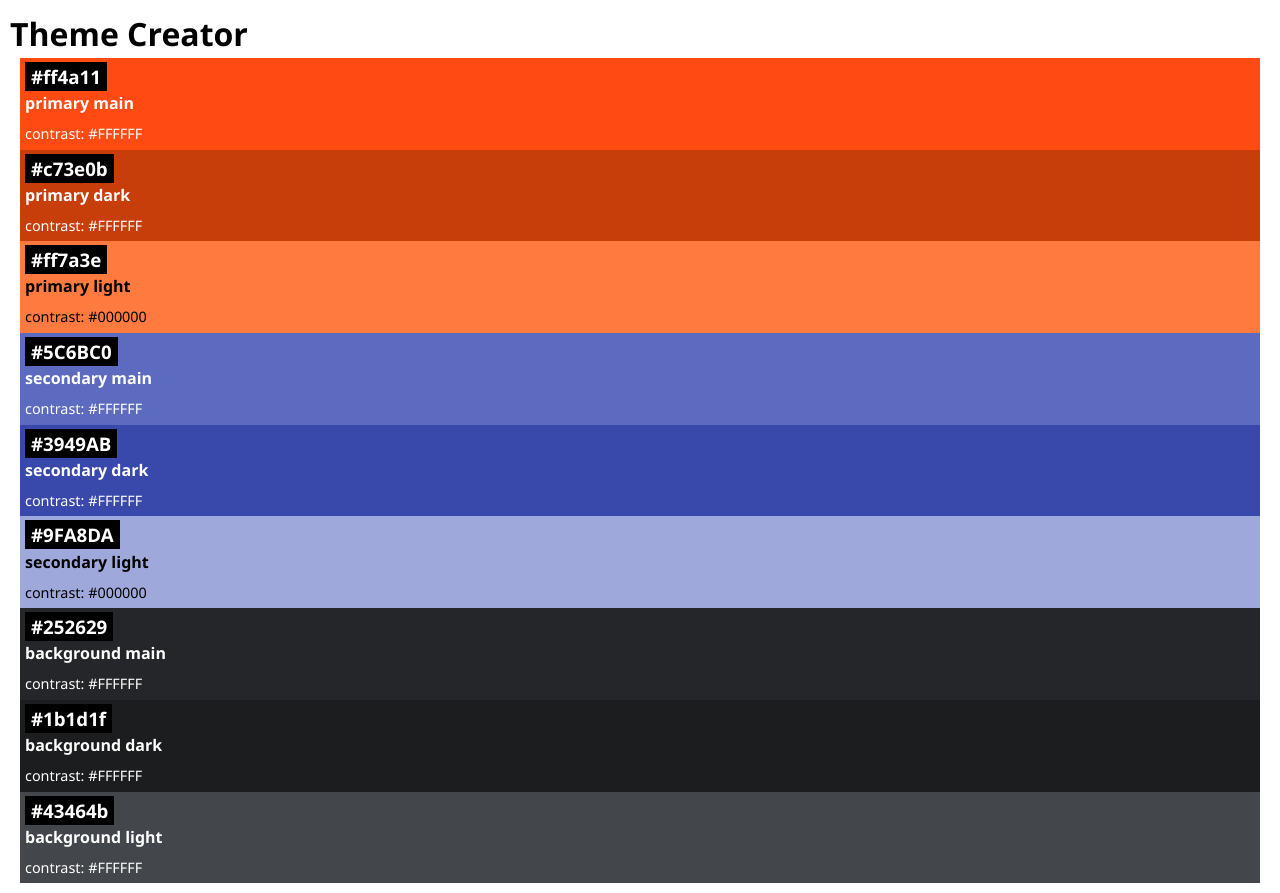
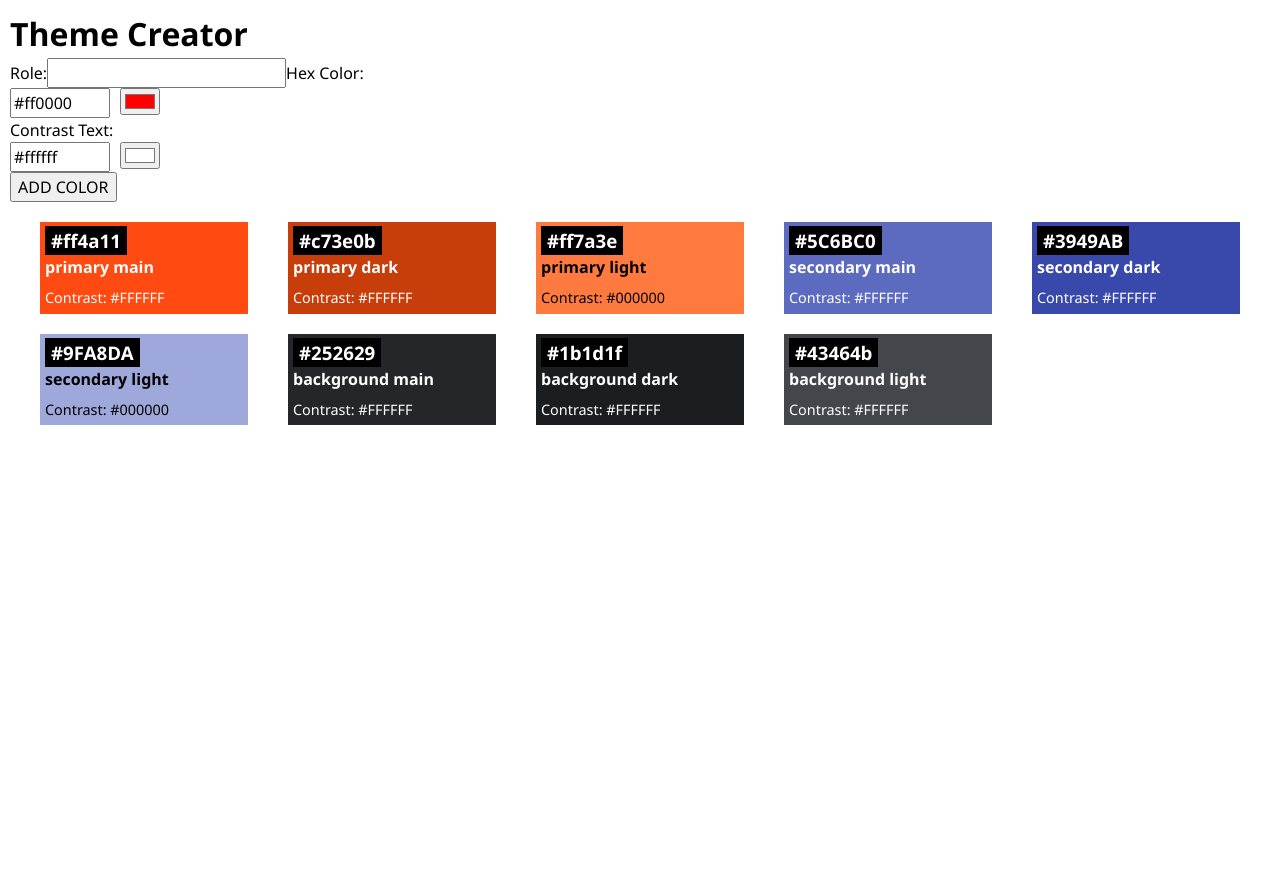
Before and after one commit to SLworld13/Recap_Project_4, a React (Vite) app: page / in a window 1280 px wide. After the commit the page ends 800 px from the top, so only its background shows below. Built offline with nearby package versions, Linux system fonts and the light colour scheme.

Commit message:
added ColorForm, ColorInput, nanoid for IDs.Inlinestyles, Backgroundcolr direkt mit probs zugewiesen

```diff
--- a/package.json
+++ b/package.json
@@ -13,6 +13,7 @@
   "dependencies": {
     "@octokit/rest": "^20.1.0",
     "dotenv": "^16.4.5",
+    "nanoid": "^5.0.8",
     "react": "^18.2.0",
     "react-dom": "^18.2.0"
   },
--- a/src/App.jsx
+++ b/src/App.jsx
@@ -1,16 +1,26 @@
+import { useState } from "react";
 import { initialColors } from "./lib/colors";
 import Color from "./Components/Color/Color";
+import ColorForm from "./Components/ColorForm/ColorForm";
 import "./App.css";
 
 function App() {
+  const [colors, setColors] = useState(initialColors);
+
+  const addColor = (newColor) => {
+    setColors([newColor, ...colors]); // Fügt die neue Farbe an den Anfang der Liste
+  };
+
   return (
-    <>
+    <div className="App">
       <h1>Theme Creator</h1>
-
-      {initialColors.map((color) => {
-        return <Color key={color.id} color={color} />;
-      })}
-    </>
+      <ColorForm addColor={addColor} />
+      <div className="colors-grid">
+        {colors.map((color) => (
+          <Color key={color.id} color={color} />
+        ))}
+      </div>
+    </div>
   );
 }
 
--- a/src/Components/Color/Color.jsx
+++ b/src/Components/Color/Color.jsx
@@ -11,7 +11,7 @@ export default function Color({ color }) {
     >
       <h3 className="color-card-headline">{color.hex}</h3>
       <h4>{color.role}</h4>
-      <p>contrast: {color.contrastText}</p>
+      <p>Contrast: {color.contrastText}</p>
     </div>
   );
 }
--- /dev/null
+++ b/src/Components/ColorForm/ColorForm.css
@@ -0,0 +1,23 @@
+form {
+  display: flex;
+  flex-direction: column;
+  max-width: 400px;
+  margin: 20px auto;
+}
+
+input {
+  margin-bottom: 10px;
+  padding: 8px;
+}
+
+button {
+  padding: 10px;
+  background-color: #4caf50;
+  color: white;
+  border: none;
+  cursor: pointer;
+}
+
+button:hover {
+  background-color: #45a049;
+}
--- /dev/null
+++ b/src/Components/ColorForm/ColorForm.jsx
@@ -0,0 +1,47 @@
+import { useState } from "react";
+import ColorInput from "../ColorInput";
+import { nanoid } from "nanoid";
+
+export default function ColorForm({ addColor }) {
+  const [role, setRole] = useState("");
+  const [hex, setHex] = useState("#ff0000");
+  const [contrastText, setContrastText] = useState("#ffffff");
+
+  const handleSubmit = (e) => {
+    e.preventDefault();
+
+    const newColor = {
+      id: nanoid(),
+      role,
+      hex,
+      contrastText,
+    };
+
+    addColor(newColor);
+    setRole("");
+    setHex("#ff0000");
+    setContrastText("#ffffff");
+  };
+
+  return (
+    <form onSubmit={handleSubmit}>
+      <label>
+        Role:
+        <input
+          type="text"
+          value={role}
+          onChange={(e) => setRole(e.target.value)}
+        />
+      </label>
+      <label>
+        Hex Color:
+        <ColorInput value={hex} onChange={setHex} />
+      </label>
+      <label>
+        Contrast Text:
+        <ColorInput value={contrastText} onChange={setContrastText} />
+      </label>
+      <button type="submit">ADD COLOR</button>
+    </form>
+  );
+}
--- /dev/null
+++ b/src/Components/ColorInput.jsx
@@ -0,0 +1,18 @@
+export default function ColorInput({ value, onChange }) {
+  return (
+    <div>
+      <input
+        type="text"
+        value={value}
+        onChange={(e) => onChange(e.target.value)}
+        style={{ width: "100px" }}
+      />
+      <input
+        type="color"
+        value={value}
+        onChange={(e) => onChange(e.target.value)}
+        style={{ width: "40px", marginLeft: "10px" }}
+      />
+    </div>
+  );
+}
```
Also changed, not shown: 1 other file (tests, documents, lock files or other folders).
